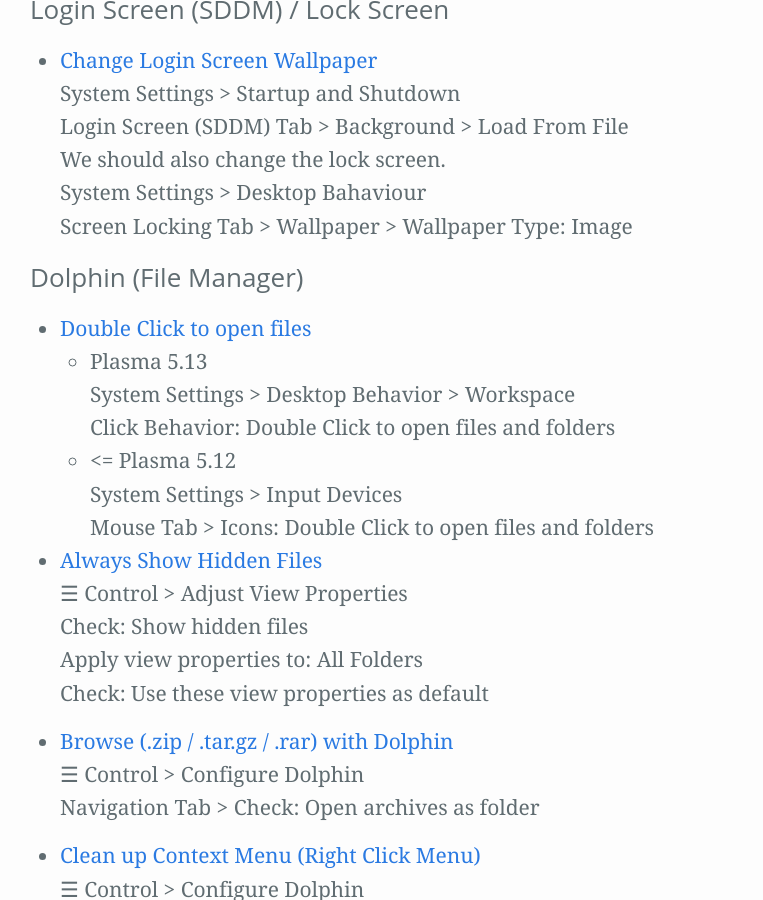
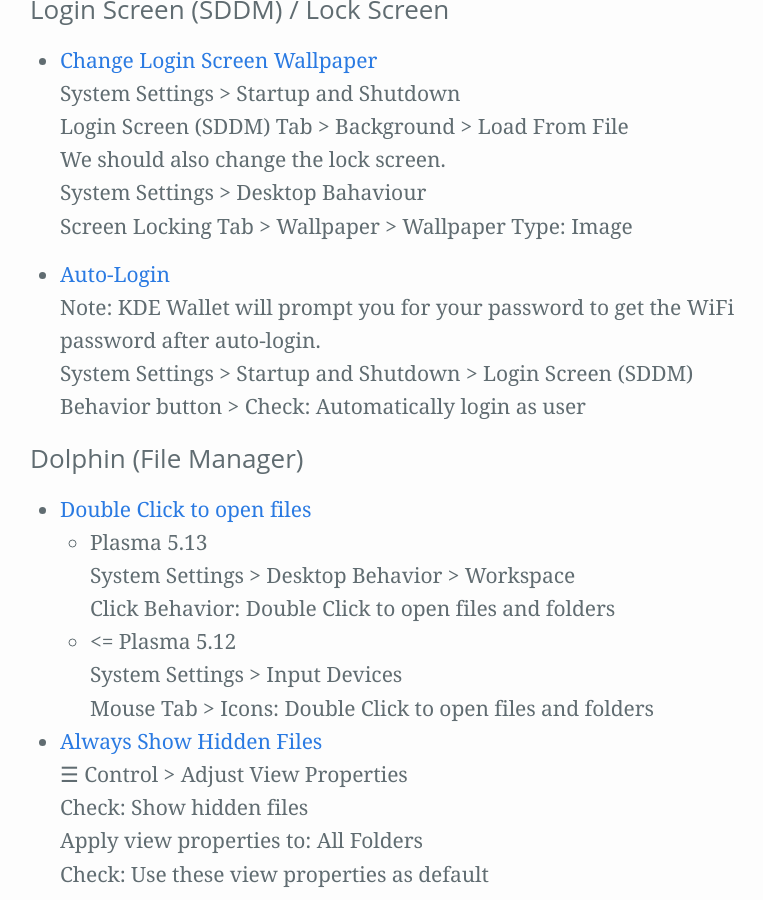
Before and after one commit to Zren/zren.github.io, a Jekyll site: the page built from kde_tips/tips.md, in a window 1280 px wide and 900 px high, scrolled down 6415 px. Shown: the whole window, without its empty margins (240-1003 px from the left). Built offline with Jekyll 4.4.1, drawn with Linux system fonts in a browser that asks for light colours; our own code applies the rules of GitHub Pages for plain Markdown files.

Commit message:
Auto-login tip

```diff
--- a/kde_tips/tips.md
+++ b/kde_tips/tips.md
@@ -236,6 +236,12 @@
   We should also change the lock screen.
   System Settings > Desktop Bahaviour
   Screen Locking Tab > Wallpaper > Wallpaper Type: Image
+{% endcapture%}{% include tip.html label=label contents=contents %}
+
+{% capture label %}Auto-Login{% endcapture %}{% capture contents %}
+  Note: KDE Wallet will prompt you for your password to get the WiFi password after auto-login.
+  System Settings > Startup and Shutdown > Login Screen (SDDM)
+  Behavior button > Check: Automatically login as user
 {% endcapture%}{% include tip.html label=label contents=contents %}
 </ul>
 
```
